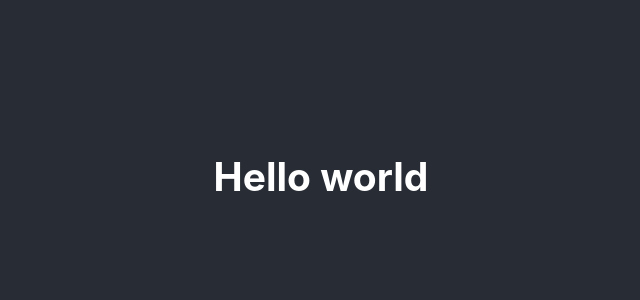
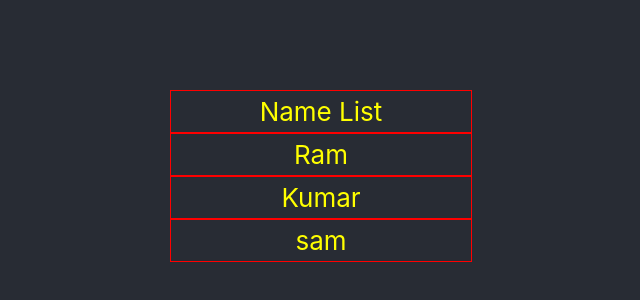
Before and after one commit to Sundarleo11/React, a React app: page / in a window 1280 px wide. Shown: the part 224-524 px from the top of the page, without its empty margins (319-959 px from the left). Built offline with nearby package versions, Linux system fonts and the light colour scheme.

Commit message:
added table with color

```diff
--- a/src/App.css
+++ b/src/App.css
@@ -28,10 +28,12 @@
   color: #61dafb;
 }
 
+
 @keyframes App-logo-spin {
   from {
     transform: rotate(0deg);
   }
+
   to {
     transform: rotate(360deg);
   }
--- a/src/App.js
+++ b/src/App.js
@@ -1,11 +1,18 @@
 import logo from './logo.svg';
 import './App.css';
+
+const conatiner = { color: "yellow", border: "1px solid red", paddingTop: "5px", paddingBottom: "5px", width: "300px" }
+
+
 
 function App() {
   return (
     <div className="App">
       <header className="App-header">
-        <h2>Hello world</h2>
+        <div style={conatiner}>Name List</div>
+        <div style={conatiner}>Ram</div>
+        <div style={conatiner}>Kumar</div>
+        <div style={conatiner}>sam</div>
       </header>
     </div>
   );
```
